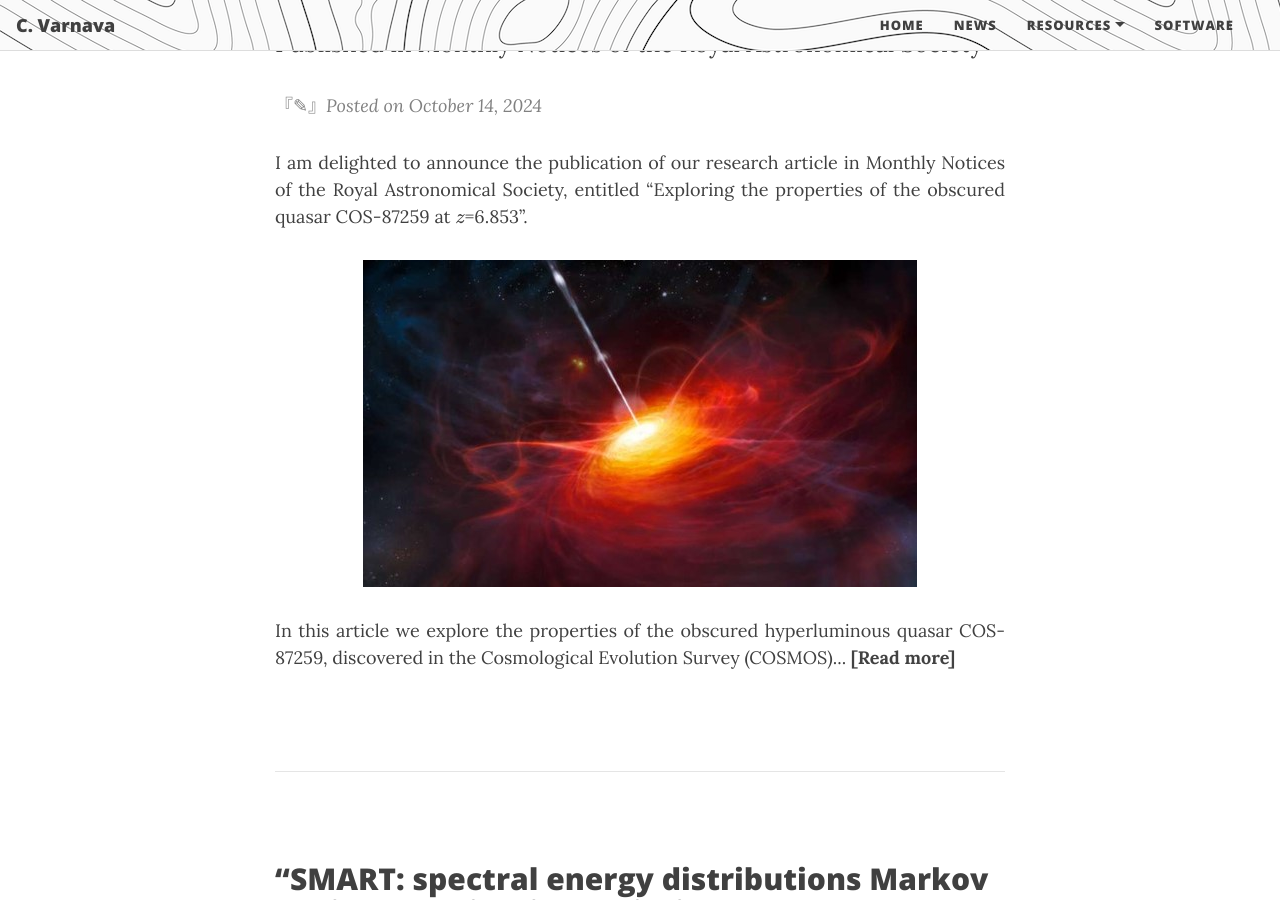
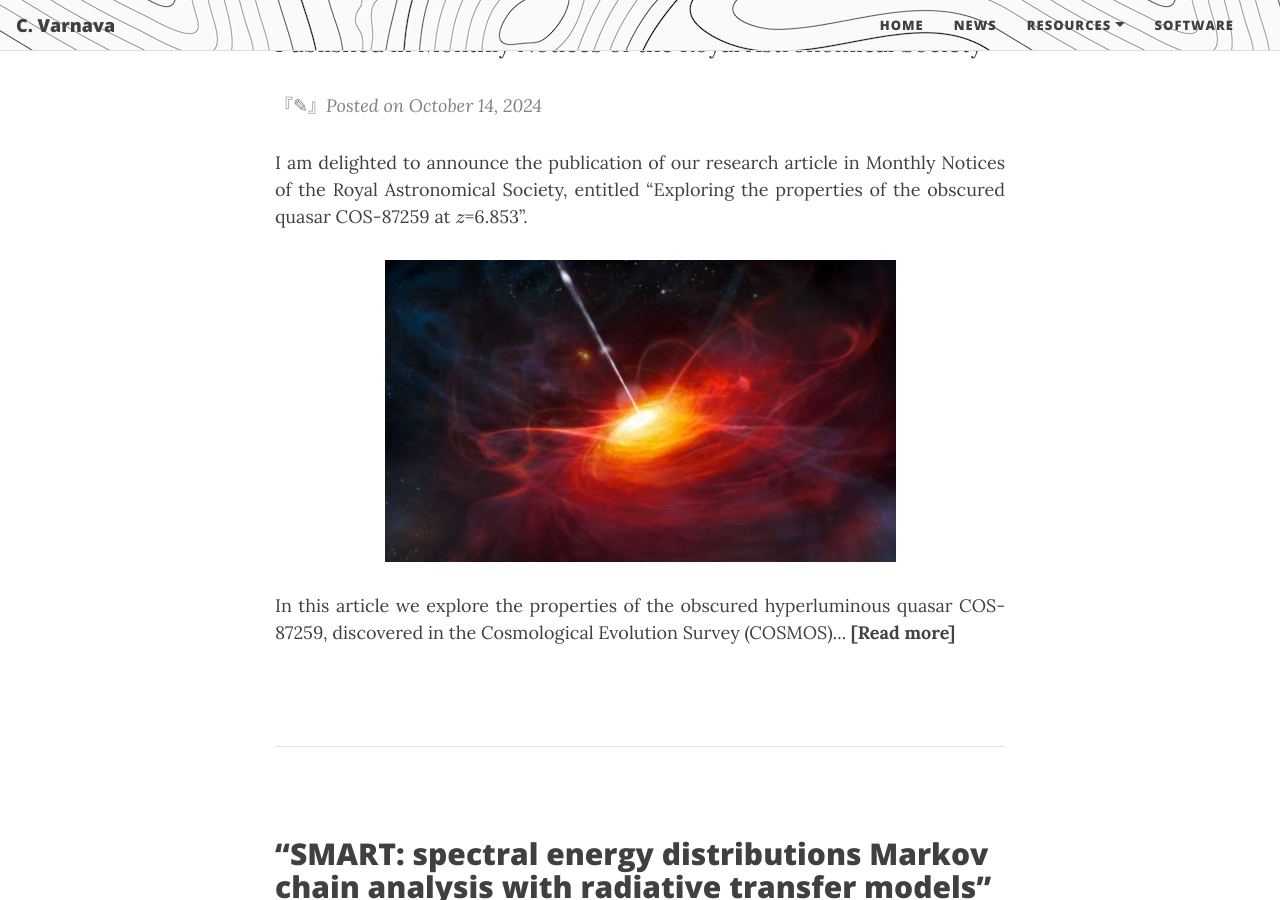
Before and after one commit to ch-var/ch-var.github.io, a Jekyll site: the page built from news.html, in a window 1280 px wide and 900 px high, scrolled down 324 px. Built offline with Jekyll 4.4.1, drawn with Linux system fonts in a browser that asks for light colours; formulas are drawn with MathJax 3.

Commit message:
Update news.html

```diff
--- a/news.html
+++ b/news.html
@@ -13,7 +13,7 @@
 <p align='justify'>I am delighted to announce the publication of our research article in Monthly Notices of the Royal Astronomical Society, entitled “Exploring the properties of the obscured quasar COS-87259 at \(z\)=6.853”.
 
 <p align="center">
-<img src="/assets/img/SBMH.jpg">
+<img src="/assets/img/SBMH.jpg" width="70%" height="70%">
 </p>
 
 <p align='justify'>In this article we explore the properties of the
@@ -33,7 +33,7 @@
 <p align='justify'>I am thrilled to announce the publication of our research article in Monthly Notices of the Royal Astronomical Society, entitled “SMART: spectral energy distributions Markov chain analysis with radiative transfer models”.
 
 <p align="center">
-<img src="/assets/img/IRAS07598+6508_CYGNUS.png">
+<img src="/assets/img/IRAS07598+6508_CYGNUS.png" width="60%" height="60%">
 </p>
 
 <p align='justify'>In summary, <b>SMART</b> (<b>S</b>pectral energy distributions <b>M</b>arkov chain <b>A</b>nalysis with <b>R</b>adiative <b>T</b>ransfer models) is a publicly available open-source spectral... <a href="https://ch-var.github.io/2024-04-30-SMART"><b style="color:#424242";>[Read more]</b></a>
```
